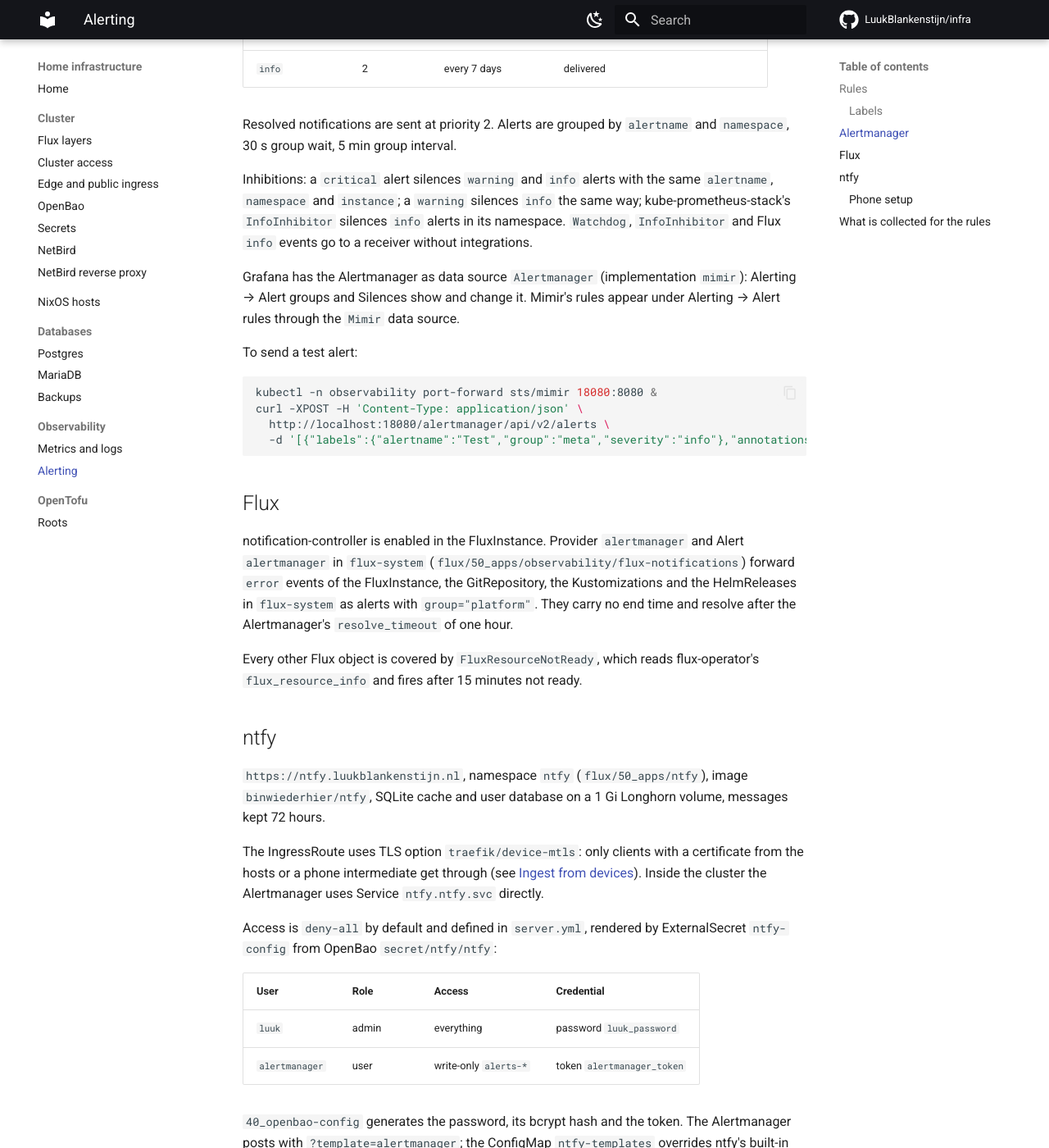
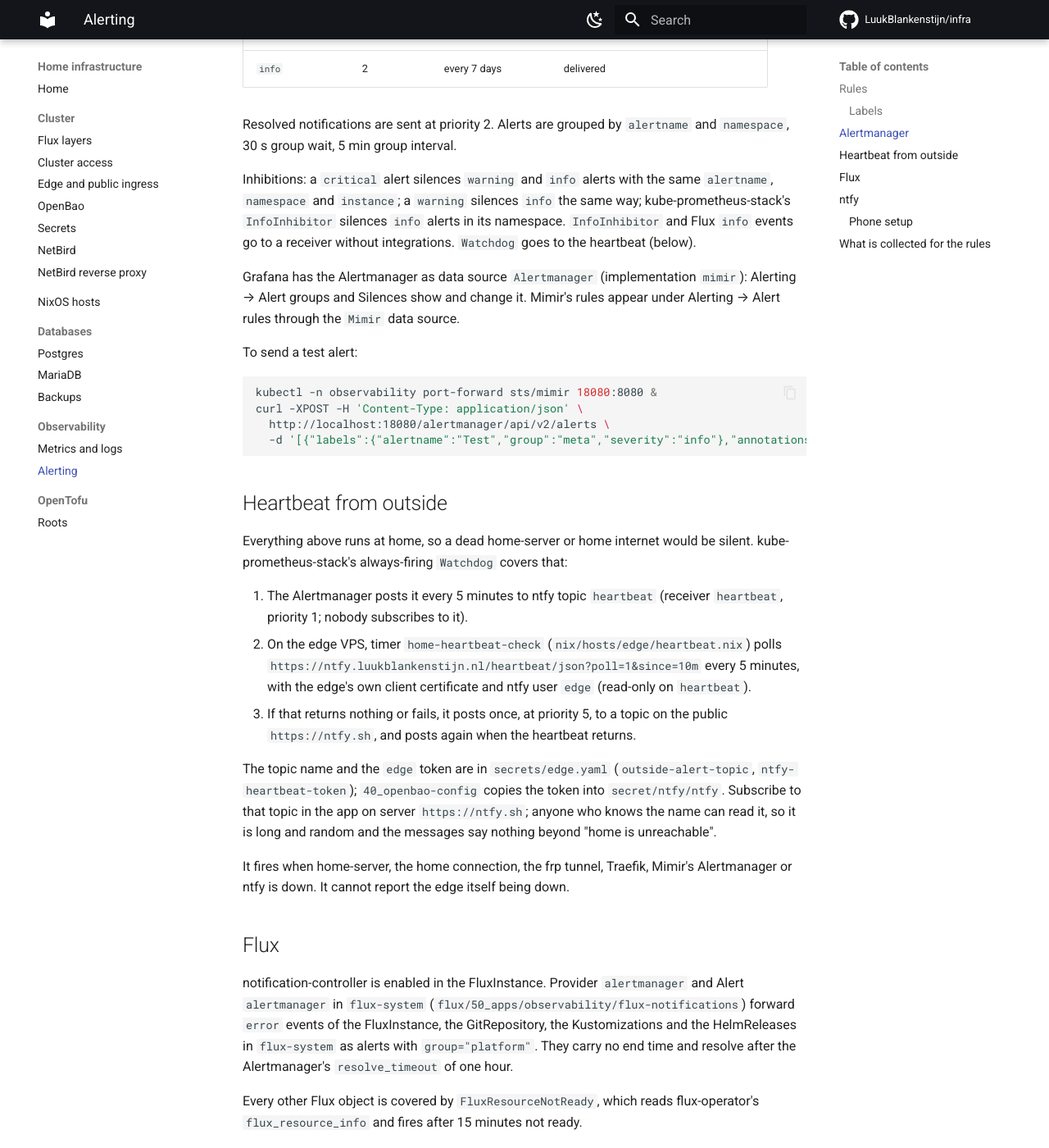
Before and after one commit to LuukBlankenstijn/infra, an MkDocs documentation site: the page built from docs/observability/alerting.md, in a window 1280 px wide and 1400 px high, scrolled down 2287 px. Shown: the whole window at 82% size. Built offline with MkDocs 1.6.1 and Material for MkDocs 9.7.7, drawn with Linux system fonts in a browser that asks for light colours; comment, search, counter and statistics services are not loaded.

Commit message:
feat(alerting): Watchdog heartbeat checked from the edge, alerts on public ntfy.sh when home goes silent

````diff
--- a/docs/observability/alerting.md
+++ b/docs/observability/alerting.md
@@ -87,8 +87,8 @@ Resolved notifications are sent at priority 2. Alerts are grouped by
 Inhibitions: a `critical` alert silences `warning` and `info` alerts with the same
 `alertname`, `namespace` and `instance`; a `warning` silences `info` the same way;
 kube-prometheus-stack's `InfoInhibitor` silences `info` alerts in its namespace.
-`Watchdog`, `InfoInhibitor` and Flux `info` events go to a receiver without
-integrations.
+`InfoInhibitor` and Flux `info` events go to a receiver without integrations.
+`Watchdog` goes to the heartbeat (below).
 
 Grafana has the Alertmanager as data source `Alertmanager` (implementation
 `mimir`): Alerting → Alert groups and Silences show and change it. Mimir's rules
@@ -102,6 +102,29 @@ curl -XPOST -H 'Content-Type: application/json' \
   http://localhost:18080/alertmanager/api/v2/alerts \
   -d '[{"labels":{"alertname":"Test","group":"meta","severity":"info"},"annotations":{"summary":"test"}}]'
 ```
+
+## Heartbeat from outside
+
+Everything above runs at home, so a dead home-server or home internet would be
+silent. kube-prometheus-stack's always-firing `Watchdog` covers that:
+
+1. The Alertmanager posts it every 5 minutes to ntfy topic `heartbeat`
+   (receiver `heartbeat`, priority 1; nobody subscribes to it).
+2. On the edge VPS, timer `home-heartbeat-check` (`nix/hosts/edge/heartbeat.nix`)
+   polls `https://ntfy.luukblankenstijn.nl/heartbeat/json?poll=1&since=10m`
+   every 5 minutes, with the edge's own client certificate and ntfy user
+   `edge` (read-only on `heartbeat`).
+3. If that returns nothing or fails, it posts once, at priority 5, to a topic on
+   the public `https://ntfy.sh`, and posts again when the heartbeat returns.
+
+The topic name and the `edge` token are in `secrets/edge.yaml`
+(`outside-alert-topic`, `ntfy-heartbeat-token`); `40_openbao-config` copies the
+token into `secret/ntfy/ntfy`. Subscribe to that topic in the app on server
+`https://ntfy.sh`; anyone who knows the name can read it, so it is long and
+random and the messages say nothing beyond "home is unreachable".
+
+It fires when home-server, the home connection, the frp tunnel, Traefik, Mimir's
+Alertmanager or ntfy is down. It cannot report the edge itself being down.
 
 ## Flux
 
````
Also changed, not shown: 8 other files.
